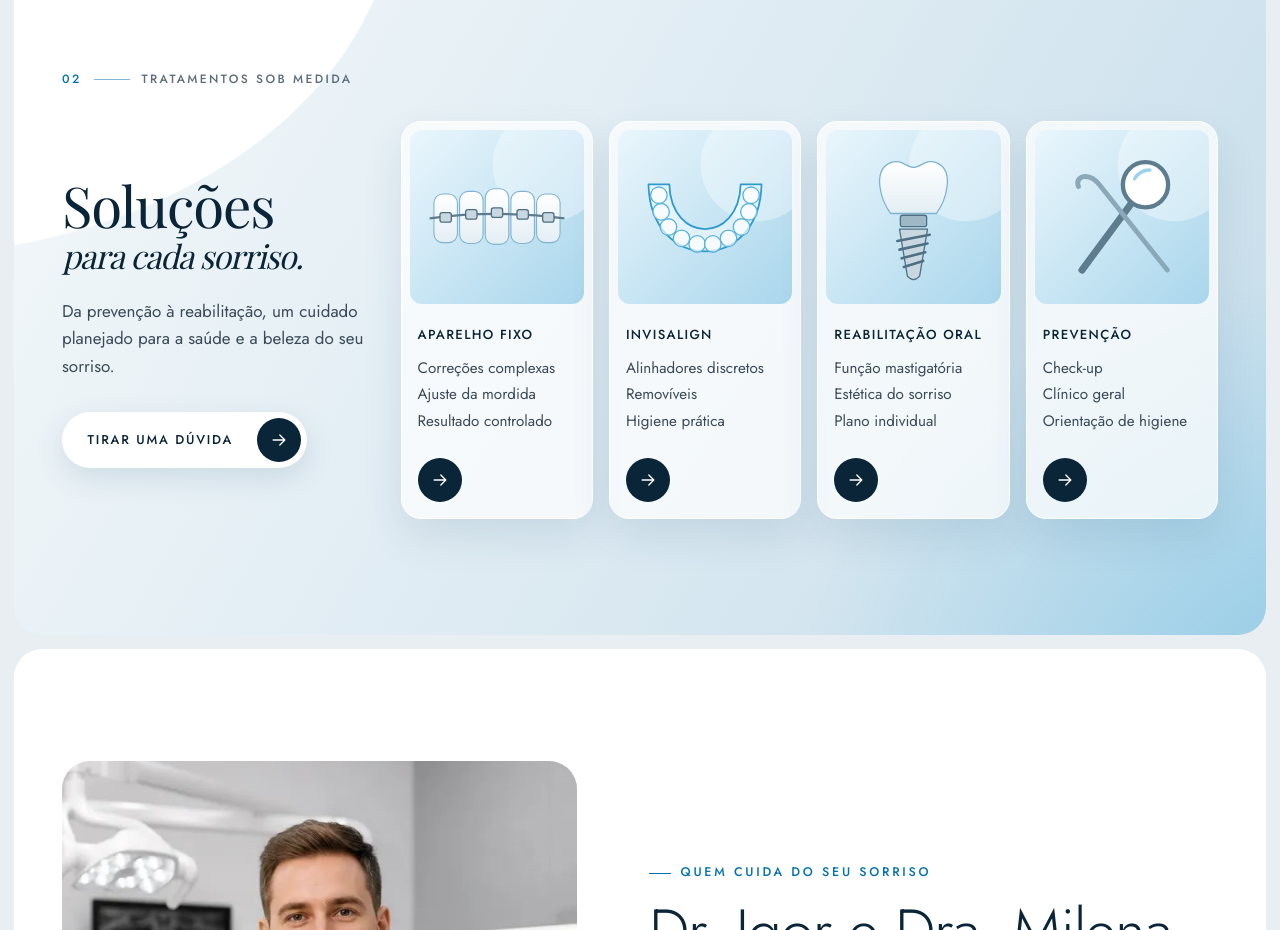
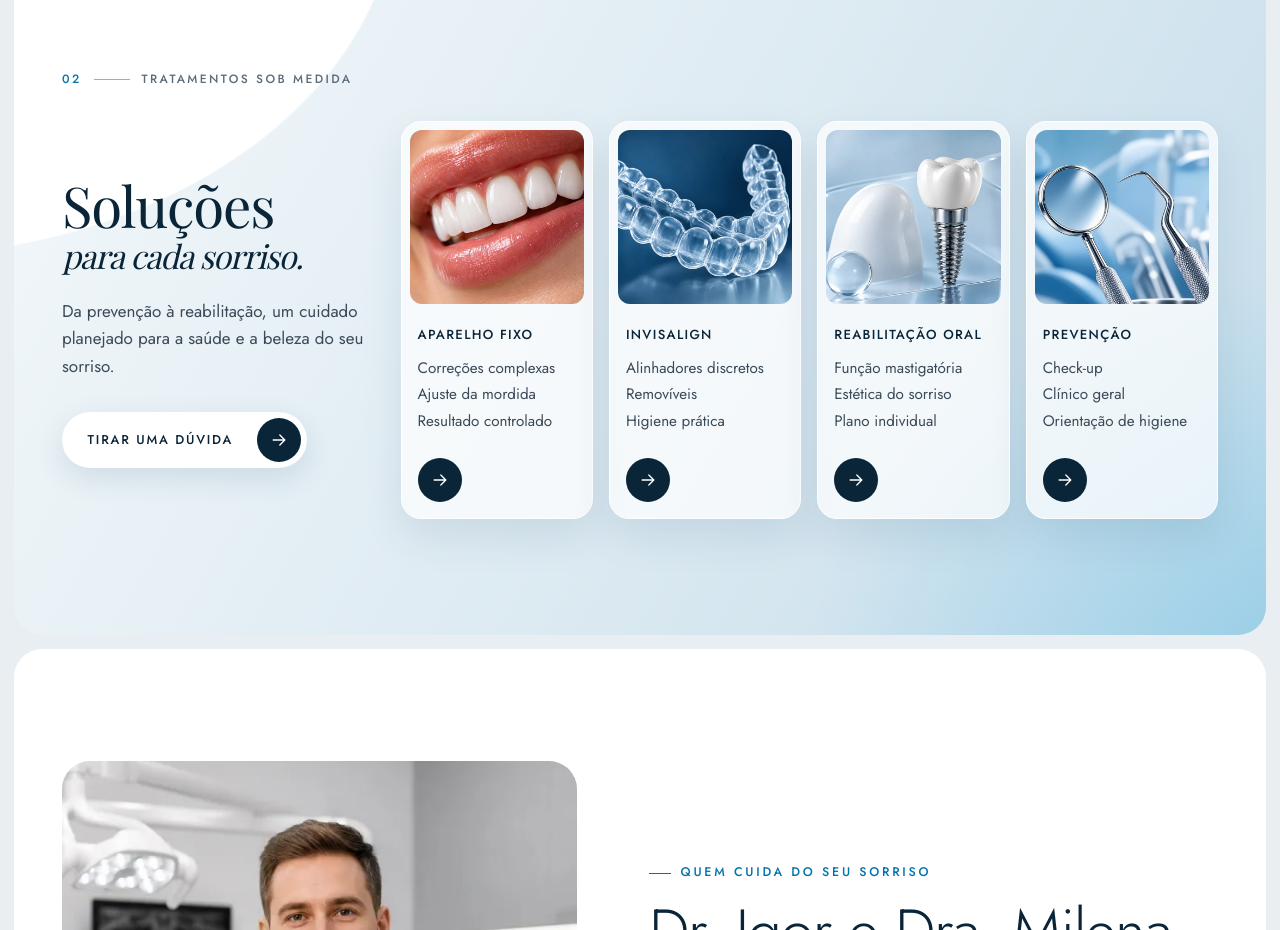
Before and after one commit to marioflaviosantos-cmd/doctorsmile, a plain HTML site: page index.html in a window 1280 px wide. Shown: the part 1520-2450 px from the top of the page. Drawn offline with nearby package versions, Linux system fonts and the light colour scheme; a web font is replaced by a local one.

Commit message:
Troca as ilustracoes da secao de tratamentos por fotos
Co-Authored-By: Claude Sonnet 5.5 <noreply@anthropic.com>

```diff
--- a/index.html
+++ b/index.html
@@ -375,25 +375,25 @@ p{margin:0}
     </div>
     <div class="sol-trilho" data-trilho data-revela>
         <article class="sol-card">
-          <img class="sol-img" src="/img/trat-aparelho.svg" alt="" width="400" height="400" loading="lazy" decoding="async">
+          <img class="sol-img" src="/img/trat-aparelho.webp" alt="" width="640" height="640" loading="lazy" decoding="async">
           <h3>Aparelho fixo</h3>
           <ul><li>Correções complexas</li><li>Ajuste da mordida</li><li>Resultado controlado</li></ul>
           <a class="sol-seta" href="https://wa.me/5587981393968" aria-label="Perguntar sobre aparelho fixo"><svg class="ico" viewBox="0 0 24 24"><path d="M5 12h14M13 6l6 6-6 6"/></svg></a>
         </article>
         <article class="sol-card">
-          <img class="sol-img" src="/img/trat-invisalign.svg" alt="" width="400" height="400" loading="lazy" decoding="async">
+          <img class="sol-img" src="/img/trat-invisalign.webp" alt="" width="640" height="640" loading="lazy" decoding="async">
           <h3>Invisalign</h3>
           <ul><li>Alinhadores discretos</li><li>Removíveis</li><li>Higiene prática</li></ul>
           <a class="sol-seta" href="https://wa.me/5587981393968" aria-label="Perguntar sobre Invisalign"><svg class="ico" viewBox="0 0 24 24"><path d="M5 12h14M13 6l6 6-6 6"/></svg></a>
         </article>
         <article class="sol-card">
-          <img class="sol-img" src="/img/trat-reabilitacao.svg" alt="" width="400" height="400" loading="lazy" decoding="async">
+          <img class="sol-img" src="/img/trat-reabilitacao.webp" alt="" width="640" height="640" loading="lazy" decoding="async">
           <h3>Reabilitação oral</h3>
           <ul><li>Função mastigatória</li><li>Estética do sorriso</li><li>Plano individual</li></ul>
           <a class="sol-seta" href="https://wa.me/5587981393968" aria-label="Perguntar sobre reabilitação oral"><svg class="ico" viewBox="0 0 24 24"><path d="M5 12h14M13 6l6 6-6 6"/></svg></a>
         </article>
         <article class="sol-card">
-          <img class="sol-img" src="/img/trat-prevencao.svg" alt="" width="400" height="400" loading="lazy" decoding="async">
+          <img class="sol-img" src="/img/trat-prevencao.webp" alt="" width="640" height="640" loading="lazy" decoding="async">
           <h3>Prevenção</h3>
           <ul><li>Check-up</li><li>Clínico geral</li><li>Orientação de higiene</li></ul>
           <a class="sol-seta" href="https://wa.me/5587981393968" aria-label="Agendar check-up"><svg class="ico" viewBox="0 0 24 24"><path d="M5 12h14M13 6l6 6-6 6"/></svg></a>
```
Also changed, not shown: img/trat-aparelho.svg (deleted), img/trat-aparelho.webp (added), img/trat-invisalign.svg (deleted), img/trat-invisalign.webp (added), img/trat-prevencao.svg (deleted), img/trat-prevencao.webp (added), img/trat-reabilitacao.svg (deleted), img/trat-reabilitacao.webp (added).
